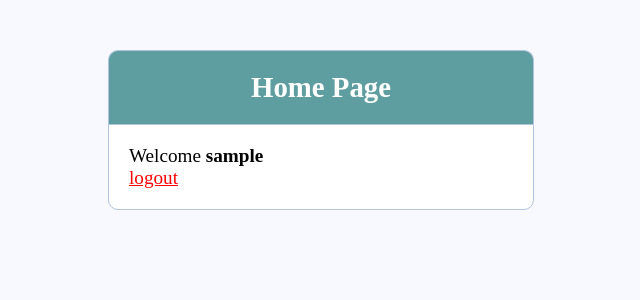
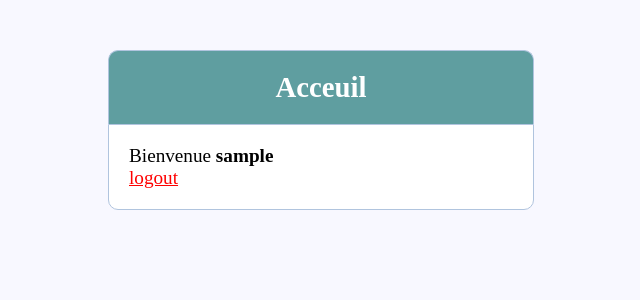
Before and after one commit to shiro76/registartion-server, a PHP site: page /index.php in a window 1280 px wide. Shown: the top 300 px of the page, without its empty margins (319-959 px from the left). Run offline with PHP 8.4, Linux system fonts and the light colour scheme; the visitor is signed in with stand-in values (Sample User, id 1).

Commit message:
first commit

```diff
--- a/index.php
+++ b/index.php
@@ -24,7 +24,7 @@
 </head>
 <body>
 <div class="header">
-	<h2>Home Page</h2>
+	<h2>Acceuil</h2>
 </div>
 <div class="content">
   	<!-- notification message -->
@@ -44,7 +44,7 @@
       echo "<script>alert(\"Compte crée/connecté!! Tu peu maintenant te connecter au jeu en executant le Client.exe\")</script>";
 
     if (isset($_SESSION['username'])) : ?>
-    	<p>Welcome <strong><?php echo $_SESSION['username']; ?></strong></p>
+    	<p>Bienvenue <strong><?php echo $_SESSION['username']; ?></strong></p>
     	<p> <a href="index.php?logout='1'" style="color: red;">logout</a> </p>
     <?php endif ?>
 </div>
--- a/server.php
+++ b/server.php
@@ -52,7 +52,7 @@ if (isset($_POST['reg_user'])) {
     $query = "SELECT * FROM accounts WHERE Username='$username' AND Password_hash='$Password_hash'";
     $results = mysqli_query($db, $query);
     $_SESSION['username'] = $username;
-    $_SESSION['success'] = "You are now logged in";
+    $_SESSION['success'] = "Vous etes connecté";
     header('location: index.php');
   }
 }
@@ -76,10 +76,10 @@ if (isset($_POST['login_user'])) {
         $results = mysqli_query($db, $query);
         if (mysqli_num_rows($results) == 1) {
           $_SESSION['username'] = $username;
-          $_SESSION['success'] = "You are now logged in";
+          $_SESSION['success'] = "Vous etes connecté";
           header('location: index.php');
         }else {
-            array_push($errors, "Wrong Username/password combination");
+            array_push($errors, "nom D'utilisateur/mot de passe incorrect");
         }
     }
   }
```
